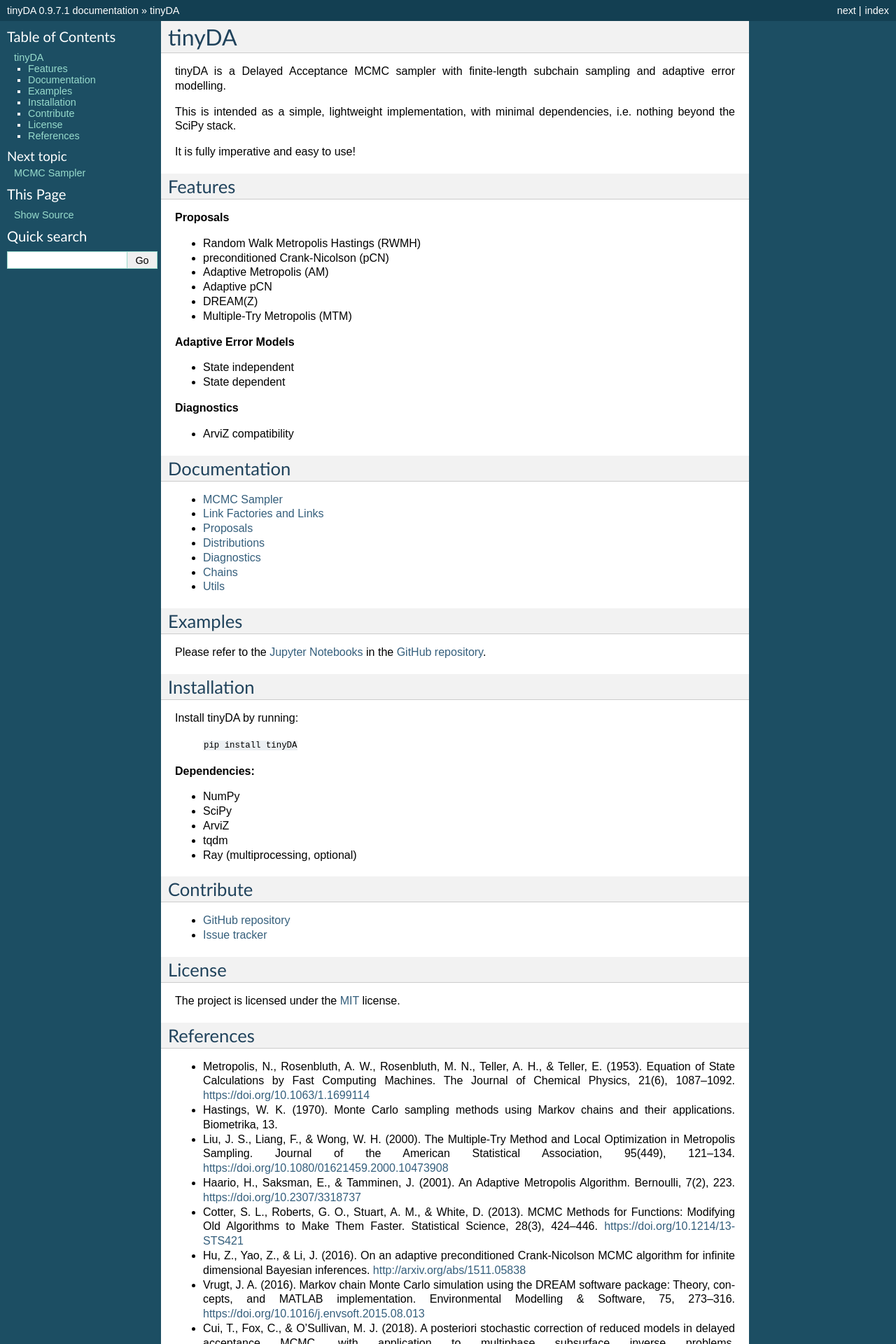
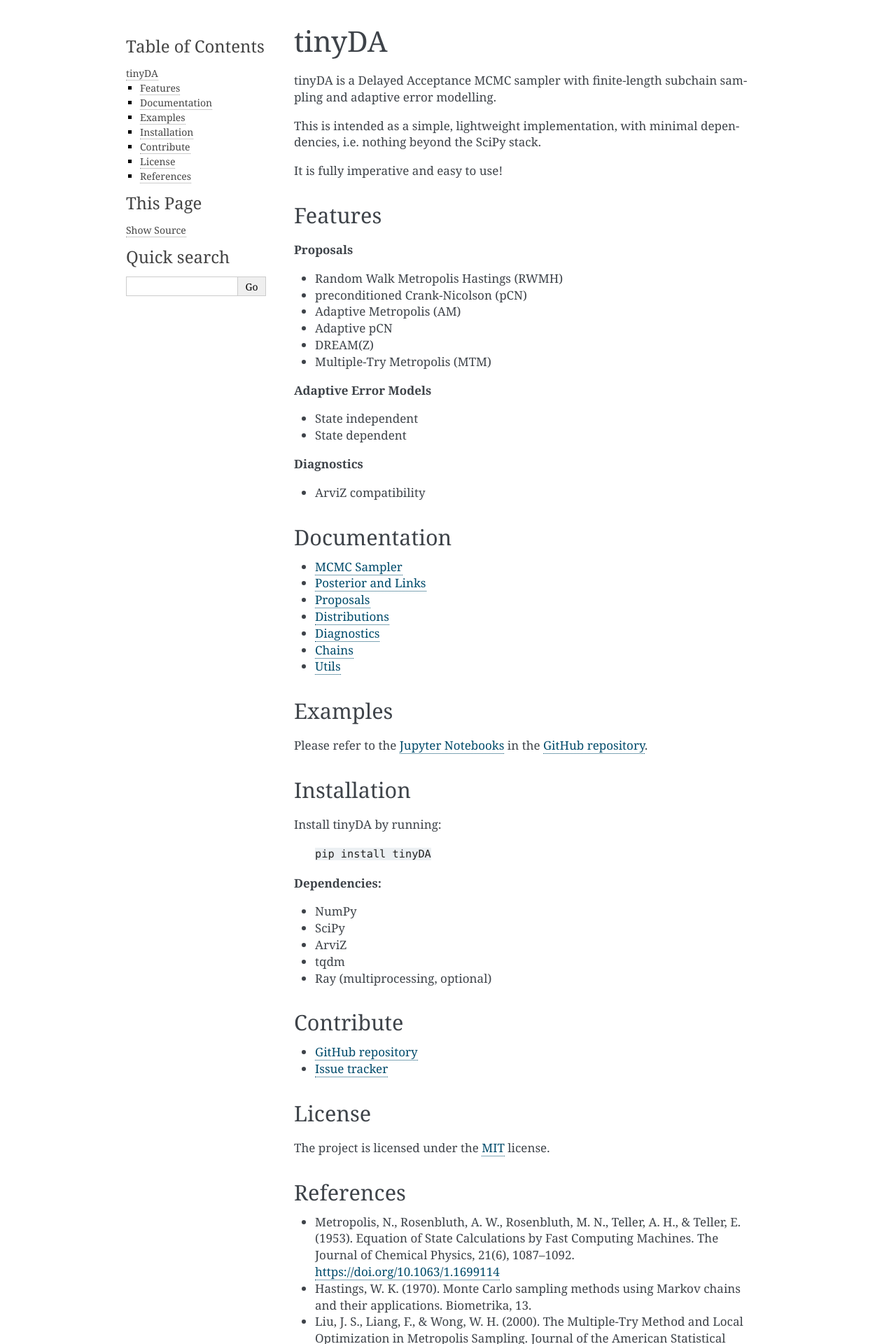
Before and after one commit to mikkelbue/tinyDA, a Sphinx documentation site: the page built from docs/index.rst, in a window 1280 px wide. Shown: the top 1920 px of the page at 70% size. Built offline with Sphinx 7.4.7, drawn with Linux system fonts in a browser that asks for light colours; some of the changed text lies outside the part shown.

Commit message:
Updated documentation to reflect move from LinkFactory to Posterior

```diff
--- a/docs/conf.py
+++ b/docs/conf.py
@@ -78,7 +78,7 @@
 # The theme to use for HTML and HTML Help pages.  See the documentation for
 # a list of builtin themes.
 #
-html_theme = 'classic'
+html_theme = 'alabaster'
 
 # Theme options are theme-specific and customize the look and feel of a theme
 # further.  For a list of options available for each theme, see the
--- a/docs/index.rst
+++ b/docs/index.rst
@@ -40,7 +40,7 @@
    :maxdepth: 1
 
    modules/sampler
-   modules/link_factories
+   modules/posterior
    modules/proposals
    modules/distributions
    modules/diagnostics
```
Also changed, not shown: docs/modules/posterior.rst (renamed from docs/modules/link_factories.rst, +6 -15 lines), 1 other file.
